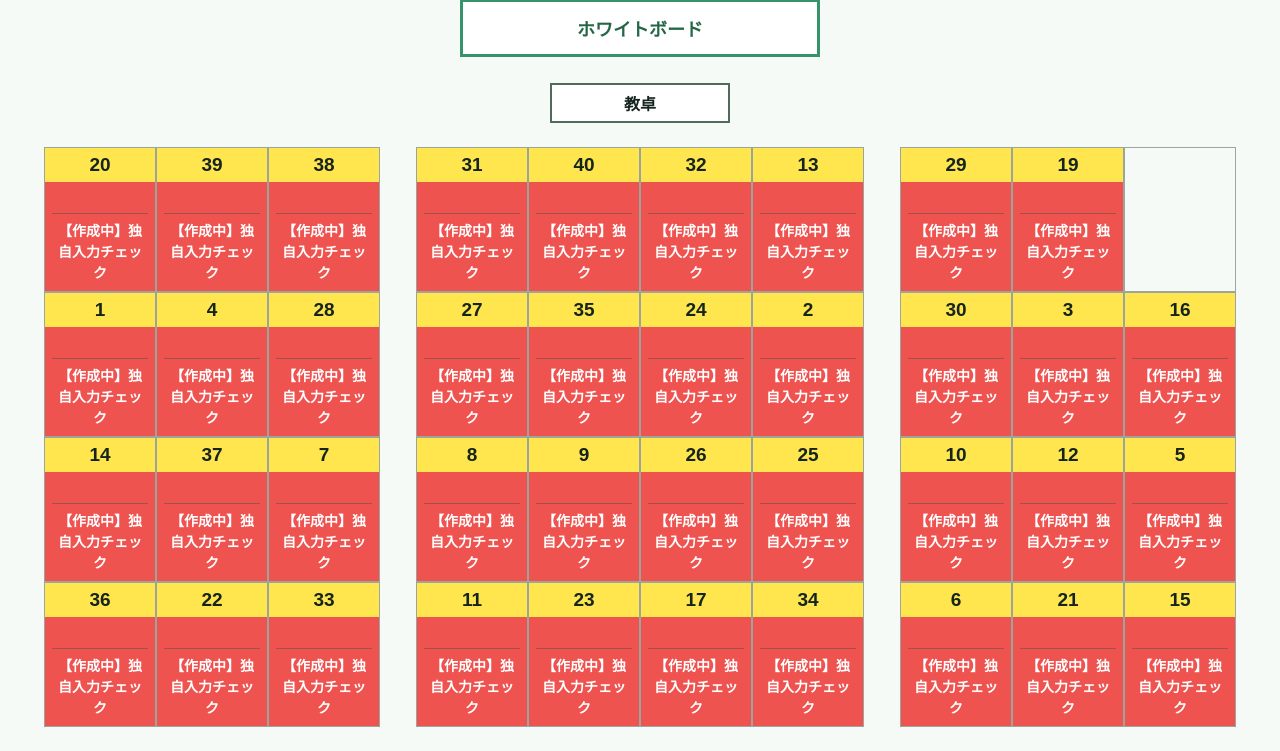
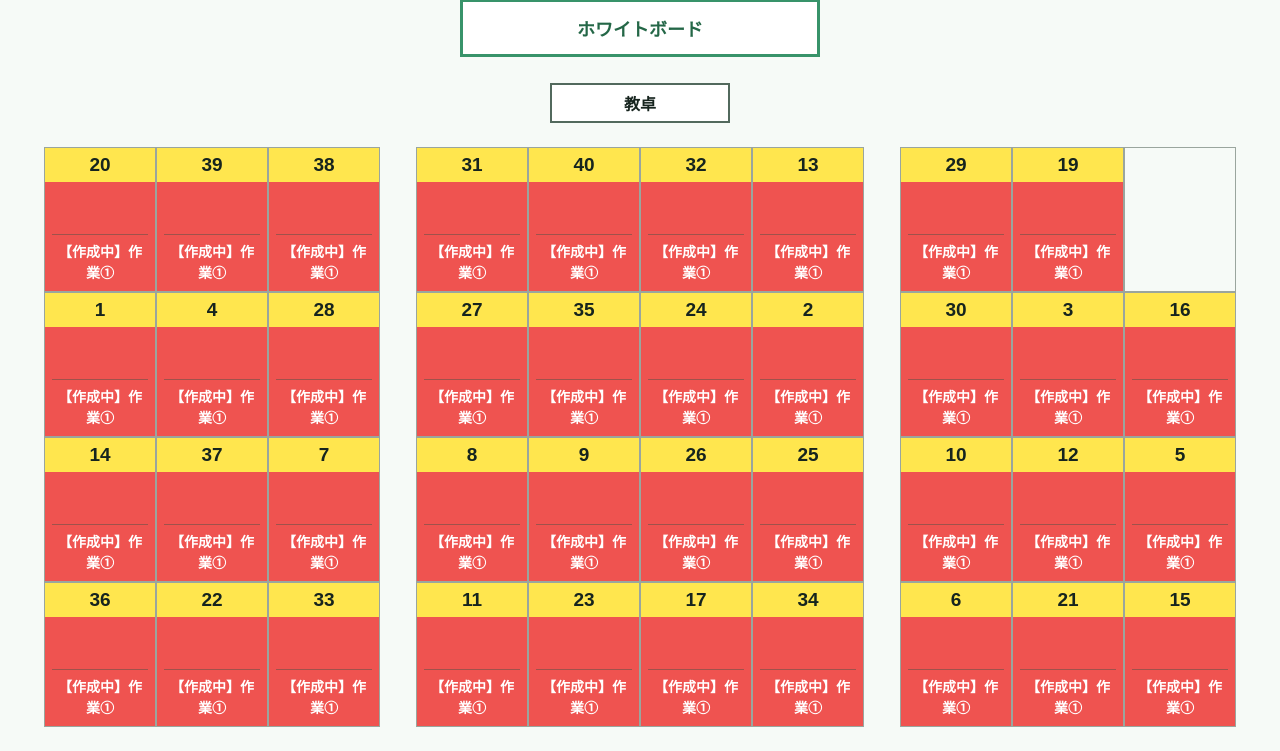
Before and after one commit to hon-daisuki/p2cPairPro, a Spring Boot app: page / in a window 1280 px wide. Shown: the part 297-1048 px from the top of the page. Run offline with Spring Boot 4, Linux system fonts and the light colour scheme; data that the repository does not hold is empty.

Commit message:
Update pair09 workflow and thirteen unique stage colors

```diff
--- a/spring_submission_status/src/main/java/jp/ac/sanko/model/SubmissionStatusService.java
+++ b/spring_submission_status/src/main/java/jp/ac/sanko/model/SubmissionStatusService.java
@@ -23,7 +23,8 @@ public class SubmissionStatusService {
     private static final int PERMANENT_ABSENT_NUMBER = 18;
     private static final Logger logger = LoggerFactory.getLogger(SubmissionStatusService.class);
     private static final List<String> TASKS = List.of(
-        "独自入力チェック", "UniqueCheck提出", "lesson05_01", "lesson05_02", "lesson05_03", "リアぺ"
+        "作業①", "作業②", "作業③", "作業④", "作業⑤", "作業⑥",
+        "作業⑦", "作業⑧", "作業⑨", "作業⑩", "pair09提出", "リアぺ"
     );
     private final Map<Integer, Integer> submissionSteps = new HashMap<>();
     private final Set<Integer> absentNumbers = new HashSet<>();
--- a/spring_submission_status/src/main/resources/static/css/style.css
+++ b/spring_submission_status/src/main/resources/static/css/style.css
@@ -42,9 +42,15 @@ input { width:130px; padding:8px; border:1px solid #9aa59e; border-radius:4px; }
 .seat.stage-3 { background:#ec407a; }
 .seat.stage-4 { background:#b39ddb; }
 .seat.stage-5 { background:#80deea; }
+.seat.stage-6 { background:#ffb74d; }
+.seat.stage-7 { background:#d4e157; }
+.seat.stage-8 { background:#5c6bc0; }
+.seat.stage-9 { background:#90a4ae; }
+.seat.stage-10 { background:#fff3c4; }
+.seat.stage-11 { background:#795548; }
 .seat.stage-free { background:#63bd78; }
 .seat.absent { background:#aeb6b1; }
-.seat.stage-0,.seat.stage-2,.seat.stage-3,.seat.stage-free { color:#fff; }
+.seat.stage-0,.seat.stage-2,.seat.stage-3,.seat.stage-8,.seat.stage-11,.seat.stage-free { color:#fff; }
 .seat.absent h2 { background:#7b8580; color:#fff; }
 .seat.mine { box-shadow:inset 0 0 0 3px #075f40; }
 .status { margin-top:auto; border-top:1px solid rgba(60,80,70,.45); padding-top:7px; font-size:12px; line-height:1.5; }
--- a/spring_submission_status/src/main/resources/templates/submission-status.html
+++ b/spring_submission_status/src/main/resources/templates/submission-status.html
@@ -4,7 +4,7 @@
   <meta charset="UTF-8">
   <meta name="viewport" content="width=device-width, initial-scale=1.0">
   <title>P2C 提出状況</title>
-  <link rel="stylesheet" th:href="@{/css/style.css(v='20261112-uniquecheck')}">
+  <link rel="stylesheet" th:href="@{/css/style.css(v='20261118-pair09')}">
 </head>
 <body>
   <header>
@@ -61,7 +61,7 @@
         <h2 th:text="${number}">1</h2>
         <p th:if="${seat.absent}" class="absent-label">欠席</p>
         <div th:unless="${seat.absent}" class="status">
-          <p class="current" th:text="${seat.currentTask == 'free!' ? 'free!' : '【作成中】' + seat.currentTask}">【作成中】独自入力チェック</p>
+          <p class="current" th:text="${seat.currentTask == 'free!' ? 'free!' : '【作成中】' + seat.currentTask}">【作成中】作業①</p>
         </div>
         <div class="seat-actions" th:if="${attendanceNo == number and !seat.absent}">
           <form th:if="${seat.currentTask != 'free!'}" th:action="@{/submit}" method="post">
```
Also changed, not shown: 2 other files.
